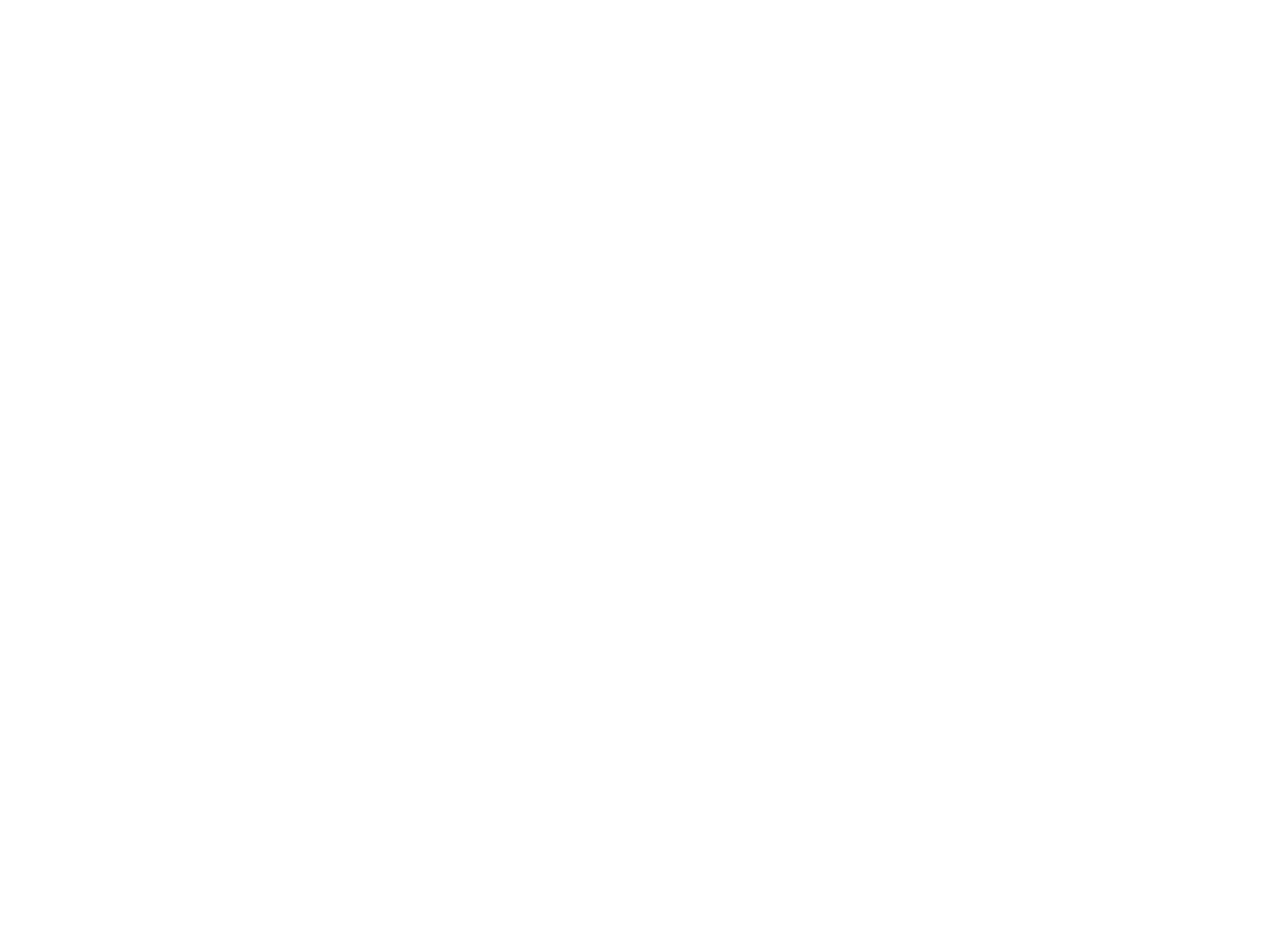
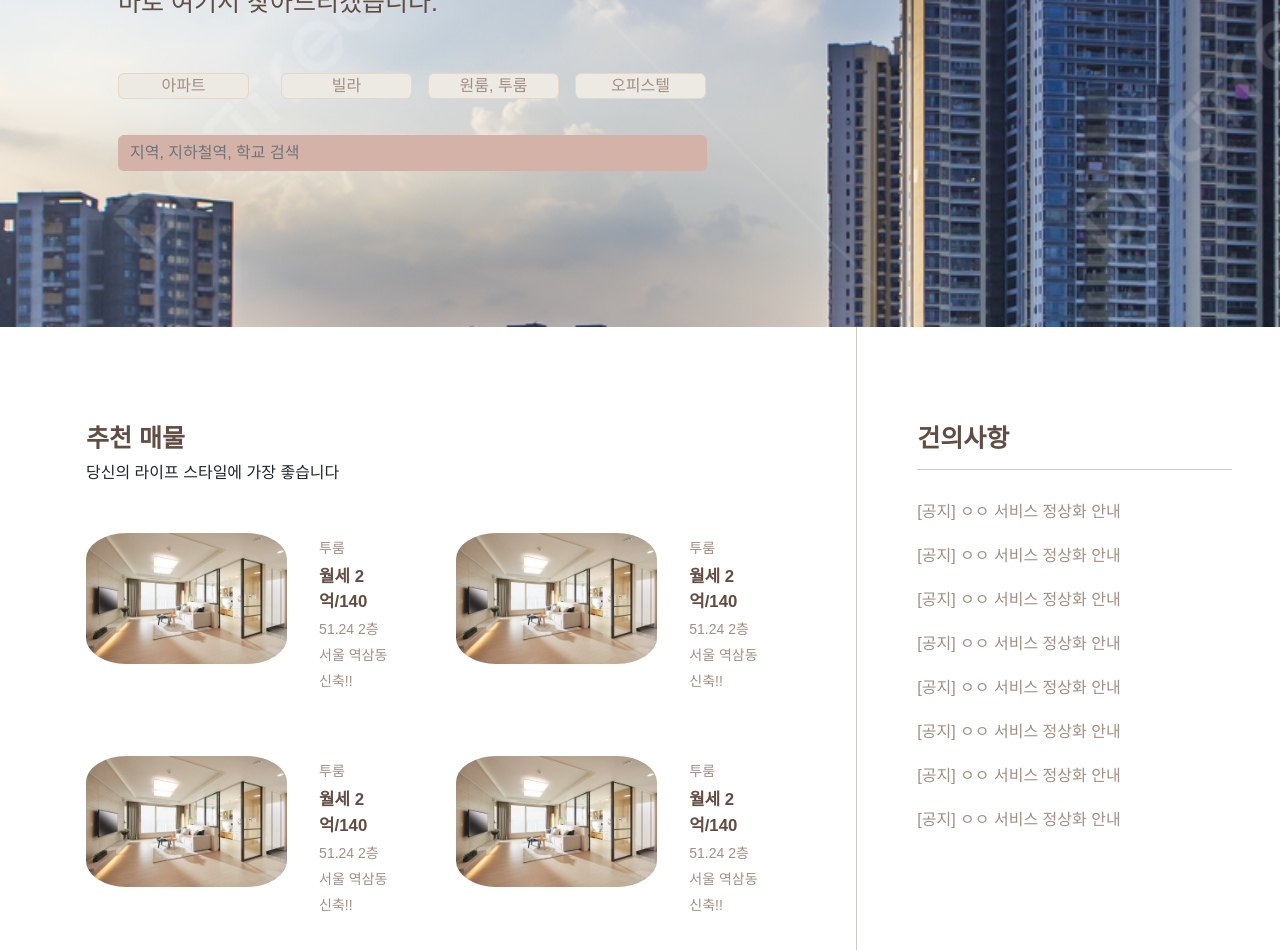
Before and after one commit to siha0718/COZY-House, a Vue app in the folder WhereIsMyHome_Vue/: page / in a window 1280 px wide. Shown: the part 300-1250 px from the top of the page. Before the commit the page ends 1080 px from the top, so only its background shows below. Built offline with nearby package versions, Linux system fonts and the light colour scheme.

Commit message:
upload main

```diff
--- a/WhereIsMyHome_Vue/public/css/login.css
+++ b/WhereIsMyHome_Vue/public/css/login.css
@@ -3,6 +3,7 @@
   padding: 0;
   box-sizing: border-box;
   font-family: "Noto Sans KR", sans-serif;
+  overflow: hidden;
 }
 
 a {
@@ -20,11 +21,17 @@
   display: flex;
   align-items: center;
   justify-content: center;
-  background: rgba(0, 0, 0, 0.1);
+  /* background: rgba(0, 0, 0, 0.1); */
+}
+
+.loginwrap {
+  /* width: 20%; */
+  height: fit-content;
+  margin-top: 50px;
 }
 
 .login {
-  width: 30%;
+  width: 20%;
   height: 600px;
   background: white;
   border-radius: 20px;
@@ -35,7 +42,7 @@
 }
 
 h2 {
-  color: #005555;
+  color: #614d43;
   font-size: 2em;
 }
 .login_sns {
@@ -109,7 +116,7 @@
   border: 0;
   outline: none;
   border-radius: 40px;
-  background: linear-gradient(to left, #005555, rgb(126 157 151));
+  background: linear-gradient(to left, #e7d7c9, #d4b2a7);
   color: white;
   font-size: 1.2em;
   letter-spacing: 2px;
@@ -128,7 +135,7 @@
   border: 0;
   outline: none;
   border-radius: 40px;
-  background: linear-gradient(to left, #005555, rgb(126 157 151));
+  background: linear-gradient(to left, #e7d7c9, #d4b2a7);
   color: white;
   font-size: 1.2em;
   letter-spacing: 2px;
@@ -140,7 +147,7 @@
   border: 0;
   outline: none;
   border-radius: 40px;
-  background: linear-gradient(to left, #005555, rgb(126 157 151));
+  background: linear-gradient(to left, #e7d7c9, #d4b2a7);
   color: white;
   font-size: 1.2em;
   letter-spacing: 2px;
--- a/WhereIsMyHome_Vue/public/css/main.css
+++ b/WhereIsMyHome_Vue/public/css/main.css
@@ -1,18 +1,18 @@
 /*--------------------------------------------------------------
 # General
 --------------------------------------------------------------*/
-@font-face {
-  font-family: "Pretendard-Regular";
+/* @font-face {
+  font-family: "Noto Sans KR", sans-serif;
   src: url("https://cdn.jsdelivr.net/gh/Project-Noonnu/noonfonts_2107@1.1/Pretendard-Regular.woff")
     format("woff");
   font-weight: 500;
   font-style: normal;
-}
+} */
 
 body {
   /*font-family: "Open Sans", sans-serif;*/
-  font-family: "Pretendard-Regular";
-  color: #444444;
+  font-family: "Noto Sans KR", sans-serif !important;
+  color: #614d43;
   position: relative;
   height: 1080px;
   overflow: scroll;
@@ -24,8 +24,12 @@
 }
 
 a:hover {
-  color: none;
-  text-decoration: none;
+  color: none !important;
+  text-decoration: none !important;
+}
+
+ul {
+  list-style: none;
 }
 
 h1,
@@ -39,7 +43,7 @@
 }
 
 .navbar {
-  padding: 0px 0px 0px 0px;
+  padding: 0px 0px 0px 0px !important;
 }
 
 button {
@@ -59,10 +63,110 @@
   background-color: #d4b2a7;
 }
 
+.container-fluid {
+  padding-left: 0px !important;
+  padding-right: 0px !important;
+}
+
 /**********************************************
                      start
 ***********************************************/
 
+.backimg {
+  background-image: url("/src/assets/back.png");
+  background-size: cover;
+  /* opacity: 0.7; */
+  height: 551px;
+}
+
+.mainText {
+  margin-top: 125px !important;
+}
+
+.display-5 {
+  font-size: 25px !important;
+  font-weight: 500 !important;
+  color: #614d43;
+  text-shadow: #fff;
+  /* height: 250px; */
+}
+
+.mainBtn {
+  width: 131px;
+  padding: 0px 0px 0px 0px;
+  background-color: #ede9e3 !important;
+  color: #a38f85 !important;
+  border-color: #e7d7c9;
+  margin-top: 56px;
+}
+
+.mainInput {
+  background-color: #d4b2a7 !important;
+  border: #707070 !important;
+  margin-top: 36px;
+}
+
+.mainInput:focus {
+  outline: none;
+}
+
+.recommTitle {
+  font-size: 25px;
+  font-weight: bold;
+  color: #614d43;
+}
+
+.recommImg {
+  width: 210px;
+  height: 160px;
+}
+
+.recommImg img {
+  /* width: 210px; */
+
+  border-radius: 20%;
+}
+
+.recommBox {
+  display: flex;
+}
+
+.mainList {
+  font-size: 14px;
+}
+
+.mainList li {
+  margin-top: 5px;
+  color: #a38f85;
+}
+
+.mainList strong {
+  color: #614d43;
+  font-size: larger;
+}
+
+.leftSec {
+  border-right: solid 1px rgb(97, 77, 67, 0.3);
+  padding-left: 50px !important;
+  padding-right: 30px !important;
+}
+
+.liner {
+  border-bottom: solid 1px rgb(97, 77, 67, 0.3);
+}
+
+.infoList ul {
+  padding: 0px 0px 0px 0px;
+  margin-top: 30px;
+}
+
+.infoList ul li {
+  margin-top: 20px;
+}
+
+.info {
+  color: #a38f85;
+}
 .con {
   top: 0px;
   left: 0px;
--- a/WhereIsMyHome_Vue/public/css/user-regist.css
+++ b/WhereIsMyHome_Vue/public/css/user-regist.css
@@ -6,7 +6,7 @@
 }
 
 body {
-  background-image: #34495e;
+  background-image: #614d43;
 }
 
 .joinForm {
@@ -25,7 +25,7 @@
 .joinForm h2 {
   text-align: center;
   margin: 30px;
-  color: #005555;
+  color: #614d43;
 }
 
 .textForm {
@@ -102,7 +102,7 @@
   width: 80%;
   /* height:40px; */
   /*background: linear-gradient(125deg,#81ecec,#6c5ce7,#81ecec);*/
-  background: linear-gradient(to left, #005555, rgb(126 157 151));
+  background: linear-gradient(to left, #e7d7c9, #d4b2a7);
   background-position: left;
   background-size: 200%;
   color: white;
--- a/WhereIsMyHome_Vue/src/components/house/HouseListItem.vue
+++ b/WhereIsMyHome_Vue/src/components/house/HouseListItem.vue
@@ -51,7 +51,8 @@
 
       console.log(this.house);
 
-      let aptcode = this.house.법정동 + this.house.지번 + this.house.년 + this.house.월;
+      let aptcode =
+        this.house.법정동 + this.house.지번 + this.house.년 + this.house.월;
 
       let newHouse = {
         houseCode: aptcode,
--- a/WhereIsMyHome_Vue/src/components/star/StarListItem.vue
+++ b/WhereIsMyHome_Vue/src/components/star/StarListItem.vue
@@ -1,4 +1,5 @@
 <template>
+  <div class="col mb-5">
     <div class="card h-100">
       <!-- Product image-->
       <img class="card-img-top" src="@/assets/2.jpg" alt="..." @click="test" />
@@ -18,6 +19,8 @@
         </div>
       </div>
     </div>
+  </div>
+  <!-- </div> -->
 </template>
 
 <script>
--- a/WhereIsMyHome_Vue/src/views/AppMain.vue
+++ b/WhereIsMyHome_Vue/src/views/AppMain.vue
@@ -1,9 +1,162 @@
 <template>
-  <div>메인@@@@@@@@@@</div>
+  <main class="flex-shrink-0">
+    <!-- Header-->
+    <header class="bg-dark backimg py-5">
+      <div class="container px-5">
+        <div class="row gx-5 align-items-center justify-content-center">
+          <div class="col-lg-8 col-xl-7 col-xxl-6 mainText">
+            <div class="text-center text-xl-start">
+              <div class="display-5">
+                <p class="mb-2">당신이 찾는 집, <br /></p>
+                <span>바로 여기서 찾아드리겠습니다.</span>
+              </div>
+
+              <div
+                class="d-grid gap-3 d-sm-flex justify-content-sm-center justify-content-xl-start"
+              >
+                <a class="btn me-sm-3 mainBtn" href="#">아파트</a>
+                <a class="btn mainBtn" href="#!">빌라</a>
+                <a class="btn mainBtn" href="#!">원룸, 투룸</a>
+                <a class="btn mainBtn" href="#!">오피스텔</a>
+              </div>
+
+              <div class="input-group mb-2">
+                <input
+                  class="form-control mainInput"
+                  type="text"
+                  placeholder="지역, 지하철역, 학교 검색"
+                />
+              </div>
+            </div>
+          </div>
+          <div class="col-xl-5 col-xxl-6 d-none d-xl-block text-center"></div>
+        </div>
+      </div>
+    </header>
+    <!-- Features section-->
+
+    <div class="row">
+      <section class="py-5 col-8 leftSec" id="features">
+        <div class="container px-5 my-5">
+          <h4 class="recommTitle">추천 매물</h4>
+          <p class="mb-5">당신의 라이프 스타일에 가장 좋습니다</p>
+          <div class="gx-5">
+            <div class="">
+              <div class="row gx-5 row-cols-1 row-cols-md-2">
+                <div class="col mb-5 h-100 recommBox">
+                  <div
+                    class="feature bg-primary bg-gradient text-white rounded-3 mb-3"
+                  >
+                    <i class="bi bi-collection"></i>
+                  </div>
+                  <div class="recommImg">
+                    <img src="@/assets/2.jpg" width="100%" alt="" />
+                  </div>
+                  <ul class="mainList">
+                    <li>투룸</li>
+                    <li><strong>월세 2억/140</strong></li>
+                    <li>51.24 2층</li>
+                    <li>서울 역삼동</li>
+                    <li>신축!!</li>
+                  </ul>
+                </div>
+                <div class="col mb-5 h-100 recommBox">
+                  <div
+                    class="feature bg-primary bg-gradient text-white rounded-3 mb-3"
+                  >
+                    <i class="bi bi-collection"></i>
+                  </div>
+                  <div class="recommImg">
+                    <img src="@/assets/2.jpg" width="100%" alt="" />
+                  </div>
+                  <ul class="mainList">
+                    <li>투룸</li>
+                    <li><strong>월세 2억/140</strong></li>
+                    <li>51.24 2층</li>
+                    <li>서울 역삼동</li>
+                    <li>신축!!</li>
+                  </ul>
+                </div>
+                <div class="col mb-5 h-100 recommBox">
+                  <div
+                    class="feature bg-primary bg-gradient text-white rounded-3 mb-3"
+                  >
+                    <i class="bi bi-collection"></i>
+                  </div>
+                  <div class="recommImg">
+                    <img src="@/assets/2.jpg" width="100%" alt="" />
+                  </div>
+                  <ul class="mainList">
+                    <li>투룸</li>
+                    <li><strong>월세 2억/140</strong></li>
+                    <li>51.24 2층</li>
+                    <li>서울 역삼동</li>
+                    <li>신축!!</li>
+                  </ul>
+                </div>
+                <div class="col mb-5 h-100 recommBox">
+                  <div
+                    class="feature bg-primary bg-gradient text-white rounded-3 mb-3"
+                  >
+                    <i class="bi bi-collection"></i>
+                  </div>
+                  <div class="recommImg">
+                    <img src="@/assets/2.jpg" width="100%" alt="" />
+                  </div>
+                  <ul class="mainList">
+                    <li>투룸</li>
+                    <li><strong>월세 2억/140</strong></li>
+                    <li>51.24 2층</li>
+                    <li>서울 역삼동</li>
+                    <li>신축!!</li>
+                  </ul>
+                </div>
+              </div>
+            </div>
+          </div>
+        </div>
+      </section>
+      <section class="col-4 py-5">
+        <div class="container px-5 my-5">
+          <h4 class="recommTitle liner pb-3">건의사항</h4>
+          <div class="infoList">
+            <ul>
+              <li>
+                <a href="#" class="info">[공지] ㅇㅇ 서비스 정상화 안내</a>
+              </li>
+              <li>
+                <a href="#" class="info">[공지] ㅇㅇ 서비스 정상화 안내</a>
+              </li>
+              <li>
+                <a href="#" class="info">[공지] ㅇㅇ 서비스 정상화 안내</a>
+              </li>
+              <li>
+                <a href="#" class="info">[공지] ㅇㅇ 서비스 정상화 안내</a>
+              </li>
+              <li>
+                <a href="#" class="info">[공지] ㅇㅇ 서비스 정상화 안내</a>
+              </li>
+              <li>
+                <a href="#" class="info">[공지] ㅇㅇ 서비스 정상화 안내</a>
+              </li>
+              <li>
+                <a href="#" class="info">[공지] ㅇㅇ 서비스 정상화 안내</a>
+              </li>
+              <li>
+                <a href="#" class="info">[공지] ㅇㅇ 서비스 정상화 안내</a>
+              </li>
+            </ul>
+          </div>
+        </div>
+      </section>
+    </div>
+  </main>
 </template>
 
 <script>
 export default {};
 </script>
 
-<style></style>
+<style scoped>
+@import "../../public/css/main.css";
+</style>
```
Also changed, not shown: WhereIsMyHome_Vue/src/components/user/UserDetail.vue (+42 -6 lines), WhereIsMyHome_Vue/src/components/user/UserLogin.vue (+22 -9 lines), WhereIsMyHome_Vue/src/components/user/UserRegist.vue (+32 -5 lines), WhereIsMyHome_Vue/src/views/AppStar.vue (+20 -6 lines), WhereIsMyHome_Vue/src/assets/apt.jpg (added), WhereIsMyHome_Vue/src/assets/back.png (added). Lines whose indentation alone changed are shown as unchanged.
